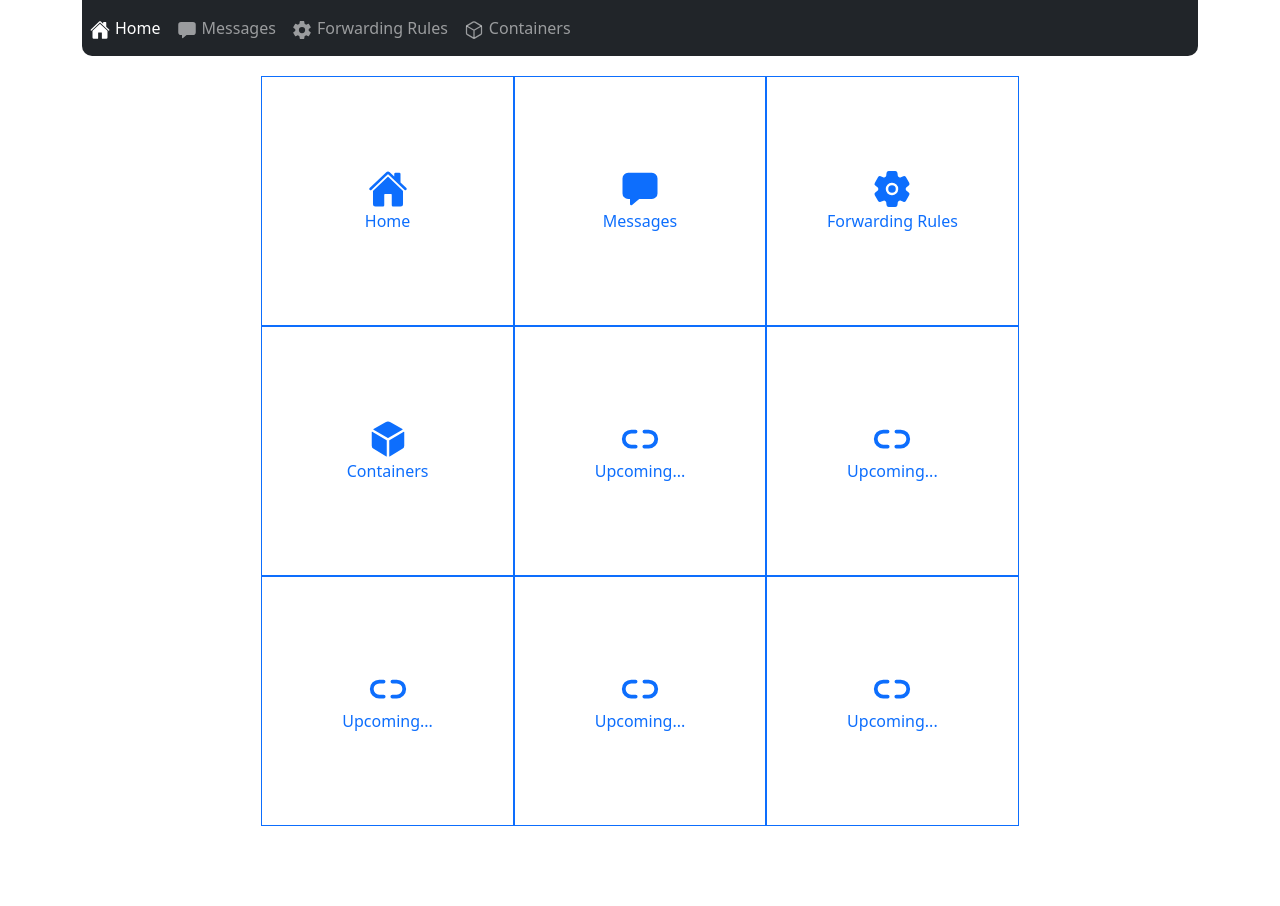
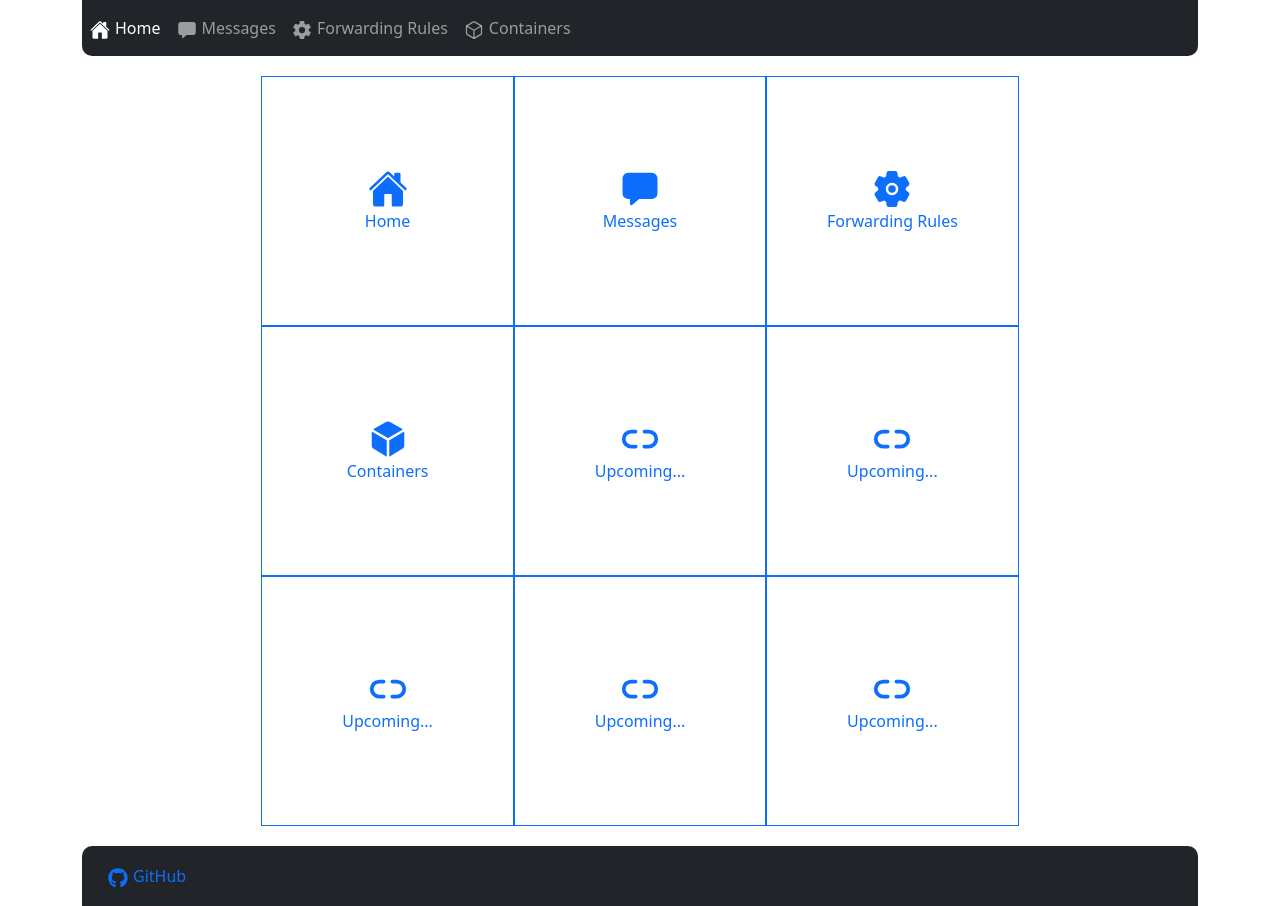
Before and after one commit to vladtf/containerization-tool, a React (Create React App) app in the folder frontend/: page / in a window 1280 px wide. Before the commit the page ends 826 px from the top, so only its background shows below. Built offline with nearby package versions, Linux system fonts and the light colour scheme.

Commit message:
add a footer

```diff
--- /dev/null
+++ b/frontend/src/components/CustomFooter.js
@@ -0,0 +1,30 @@
+import React from "react";
+import { Nav } from "react-bootstrap";
+import { FaGithub } from "react-icons/fa";
+
+const CustomFooter = () => {
+  return (
+    <Nav
+      className=" bg-dark"
+      style={{
+        borderTopLeftRadius: "10px",
+        borderTopRightRadius: "10px",
+        padding: "10px",
+        marginTop: "20px",
+      }}
+    >
+      <Nav.Item>
+        <Nav.Link
+          href="https://github.com/vladtf/containerization-tool"
+          target="_blank"
+          rel="noopener noreferrer"
+        >
+          <FaGithub size={20} style={{ marginRight: "5px" }} />
+          GitHub
+        </Nav.Link>
+      </Nav.Item>
+    </Nav>
+  );
+};
+
+export default CustomFooter;
--- a/frontend/src/pages/ContainersPage.js
+++ b/frontend/src/pages/ContainersPage.js
@@ -11,6 +11,7 @@ import CustomNavbar from "../components/CustomNavbar";
 import axios from "axios";
 import { BACKEND_URL } from "../config/BackendConfiguration";
 import { ToastContainer, toast } from "react-toastify";
+import CustomFooter from "../components/CustomFooter";
 
 const ContainersPage = () => {
   const [file, setFile] = useState(null);
@@ -238,6 +239,7 @@ const ContainersPage = () => {
           )}
         </Card.Body>
       </Card>
+      <CustomFooter />
     </Container>
   );
 };
--- a/frontend/src/pages/ForwardingRulesPage.js
+++ b/frontend/src/pages/ForwardingRulesPage.js
@@ -6,6 +6,7 @@ import { BACKEND_URL } from "../config/BackendConfiguration";
 import { IoCubeOutline } from "react-icons/io5";
 import { ToastContainer, toast } from "react-toastify";
 import "react-toastify/dist/ReactToastify.css";
+import CustomFooter from "../components/CustomFooter";
 
 const ForwardingRulesPage = () => {
   const [data, setData] = useState([]);
@@ -66,7 +67,6 @@ const ForwardingRulesPage = () => {
       toast.error("Please enter a destination");
       return;
     }
-
 
     const ruleToAdd = {
       ...newRule,
@@ -149,7 +149,6 @@ const ForwardingRulesPage = () => {
     <Container>
       <CustomNavbar />
       <ToastContainer />
-
       <Card className="my-4">
         <Card.Body>
           <h3>Forwarding Rules</h3>
@@ -204,12 +203,10 @@ const ForwardingRulesPage = () => {
           <hr />
         </Card.Body>
       </Card>
-
       <Card className="my-4">
         <Card.Body>
           <h3>Add Forwarding Rule</h3>
           <Form onSubmit={handleAddNewRule}>
-
             <Form.Group controlId="chainName">
               <Form.Label>Chain Name</Form.Label>
               <Form.Control
@@ -297,7 +294,6 @@ const ForwardingRulesPage = () => {
           </Form>
         </Card.Body>
       </Card>
-
       <Card className="my-4">
         <Card.Body>
           <h3>Clear Forwarding Rules</h3>
@@ -307,7 +303,6 @@ const ForwardingRulesPage = () => {
           </Button>
         </Card.Body>
       </Card>
-
       {filteredData.length > 0 ? (
         <ListGroup>
           {filteredData.map((container) => (
@@ -320,6 +315,8 @@ const ForwardingRulesPage = () => {
       ) : (
         <p>No forwarding rules found.</p>
       )}
+
+      <CustomFooter />
     </Container>
   );
 
--- a/frontend/src/pages/HomePage.js
+++ b/frontend/src/pages/HomePage.js
@@ -9,6 +9,7 @@ import {
   IoSettings,
   IoUnlink,
 } from "react-icons/io5";
+import CustomFooter from "../components/CustomFooter";
 
 const HomePage = () => {
   const navbarLinks = [
@@ -86,6 +87,8 @@ const HomePage = () => {
           ))}
         </div>
       </Container>
+
+      <CustomFooter />
     </Container>
   );
 };
--- a/frontend/src/pages/MessagesPage.js
+++ b/frontend/src/pages/MessagesPage.js
@@ -12,6 +12,7 @@ import { IoCubeOutline } from "react-icons/io5";
 import CustomNavbar from "../components/CustomNavbar";
 import { BACKEND_URL } from "../config/BackendConfiguration";
 import { toast } from "react-toastify";
+import CustomFooter from "../components/CustomFooter";
 
 const MessagesPage = () => {
   const [data, setData] = useState([]);
@@ -185,6 +186,7 @@ const MessagesPage = () => {
           )}
         </Card.Body>
       </Card>
+      <CustomFooter />
     </Container>
   );
 };
```
